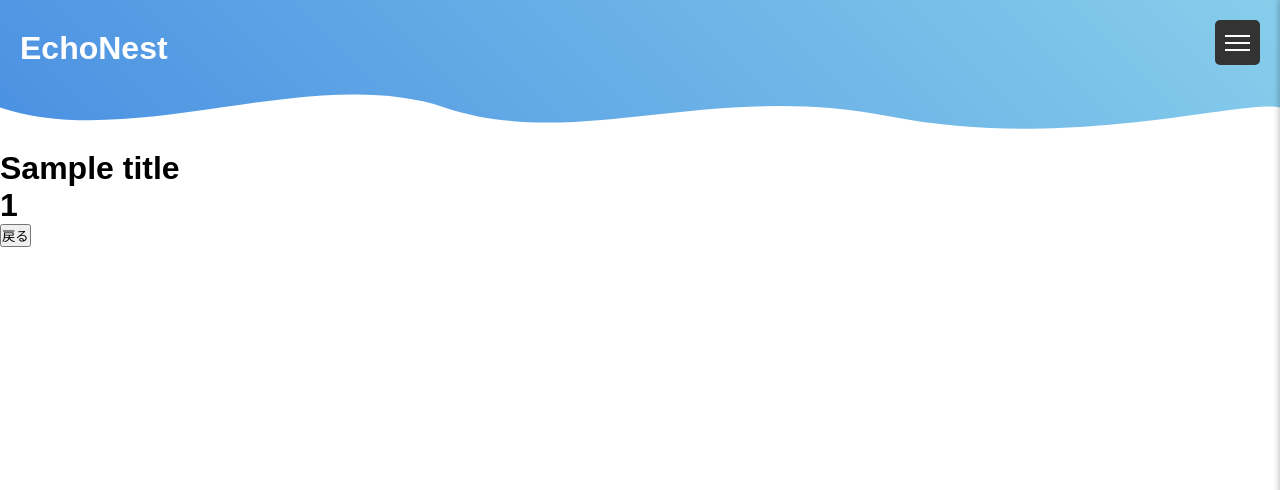
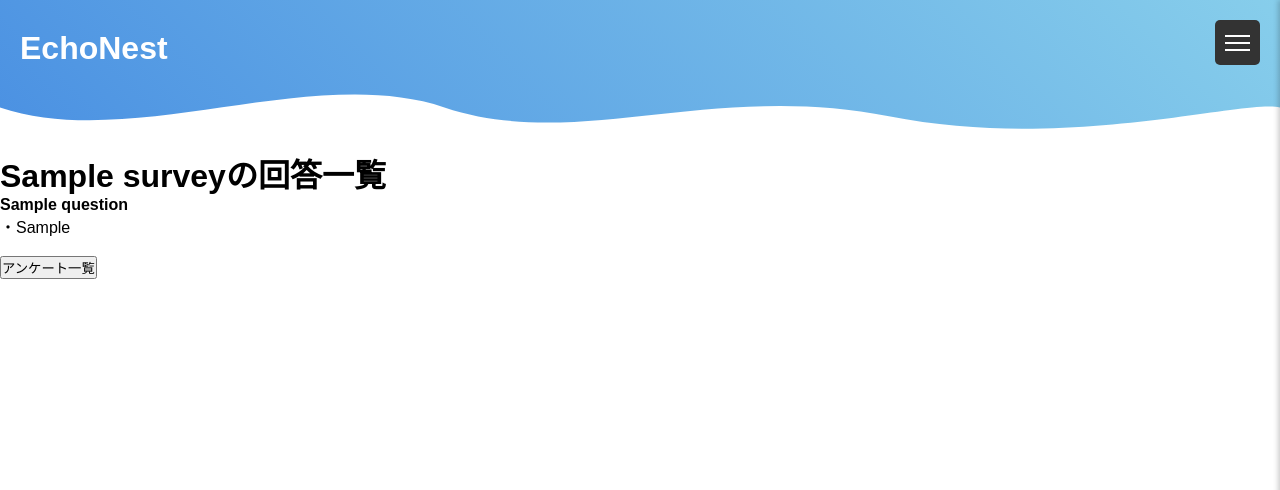
Before and after one commit to GraduationProduction2025/Echo-Nest, a Django app: template templates/surveys/ag_data.html in a window 1280 px wide. Shown: the top 490 px of the page. Run offline with Django 3.2, Linux system fonts and the light colour scheme; tables that the repository leaves empty hold one stand-in row (values such as "Sample post"); the template is opened without the code that fills it: values that come from a table or form of the project are taken from there, most other values are stand-ins (such as "Sample title", 1, 10 or a date in 2020).

Commit message:
ファイルの位置を移動

```diff
--- a/templates/surveys/ag_data.html
+++ b/templates/surveys/ag_data.html
@@ -1,18 +1,33 @@
 {% extends 'base.html' %}
 
 {% block base %}
-{{ title }}
+{{ survey.title }} - Questions and Answers
 {% endblock base %}
 
 {% block content %}
-{% load static %}
-
 <div class="container">
     <div class="title-bar">
-        <h1>{{ title }}</h1>
-        <h1>{{ val.id }}</h1>
-</div>
-    <button onclick="history.back()">戻る</button>
+        <h1>{{ survey.title }}の回答一覧</h1>
+    </div>
 
+    <ul>
+        <!-- 質問と回答を対応付ける -->
+        {% for question, answers in question_answers.items %}
+        <li>
+            <strong>{{ question.title }}</strong>
+            <ul>
+                <!-- 質問に対応する回答をすべて取り出す -->
+                {% for answer in answers %}
+                <ul>・{{ answer.context.content.0 }}</ul>
+                {% empty %}
+                <li>質問に対応する回答が存在しませんでした。</li>
+                {% endfor %}
+            </ul><br>
+        </li>
+        {% empty %}
+        <li>アンケートに対応する質問が存在しませんでした。</li>
+        {% endfor %}
+    </ul>
+    <button onclick=location.href="{% url 'templates:al_list' %}">アンケート一覧</button>
 </div>
 {% endblock content %}
```
Also changed, not shown: templates/answers/ag_data.html (deleted, +0 -33 lines).
